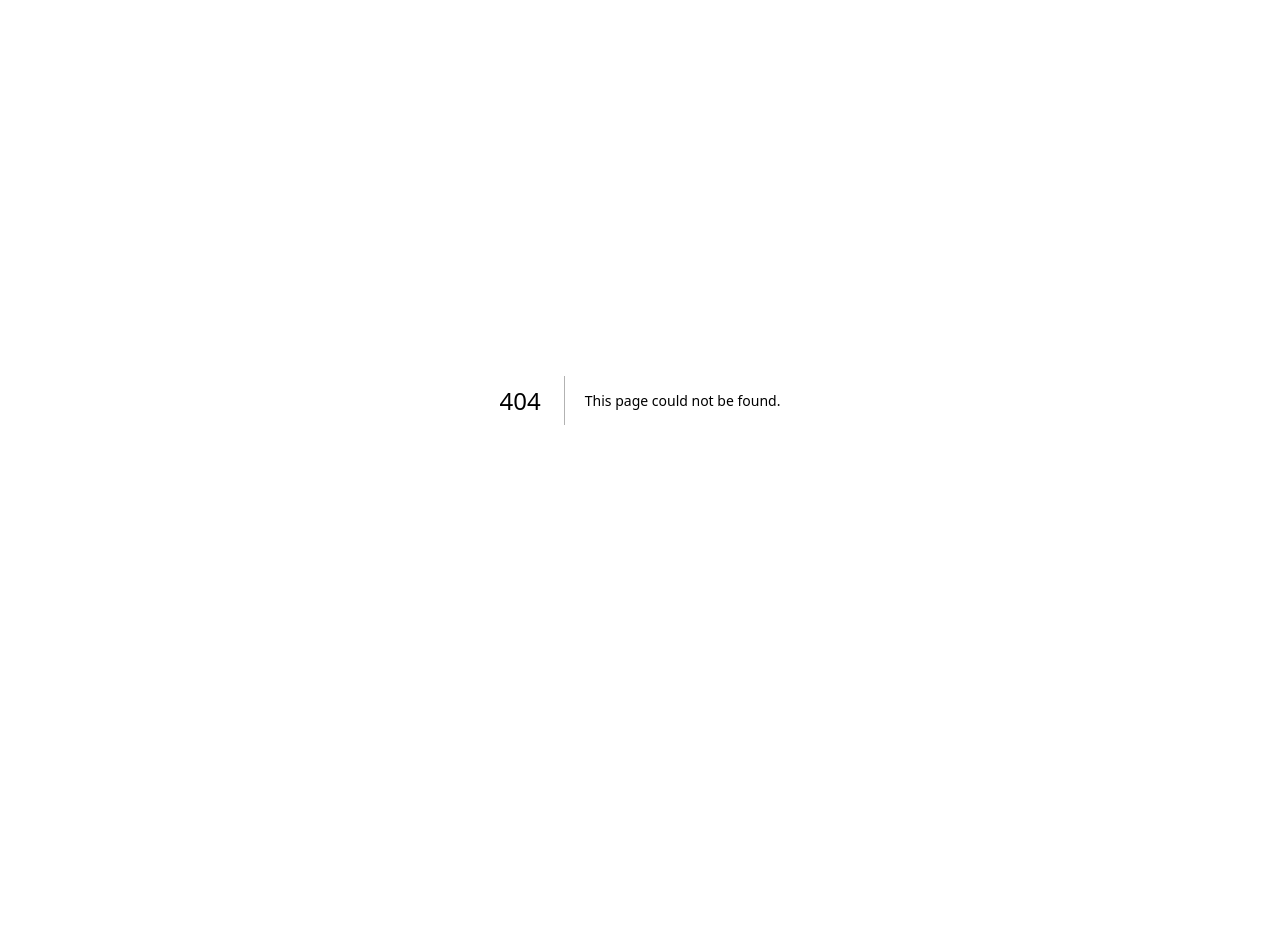
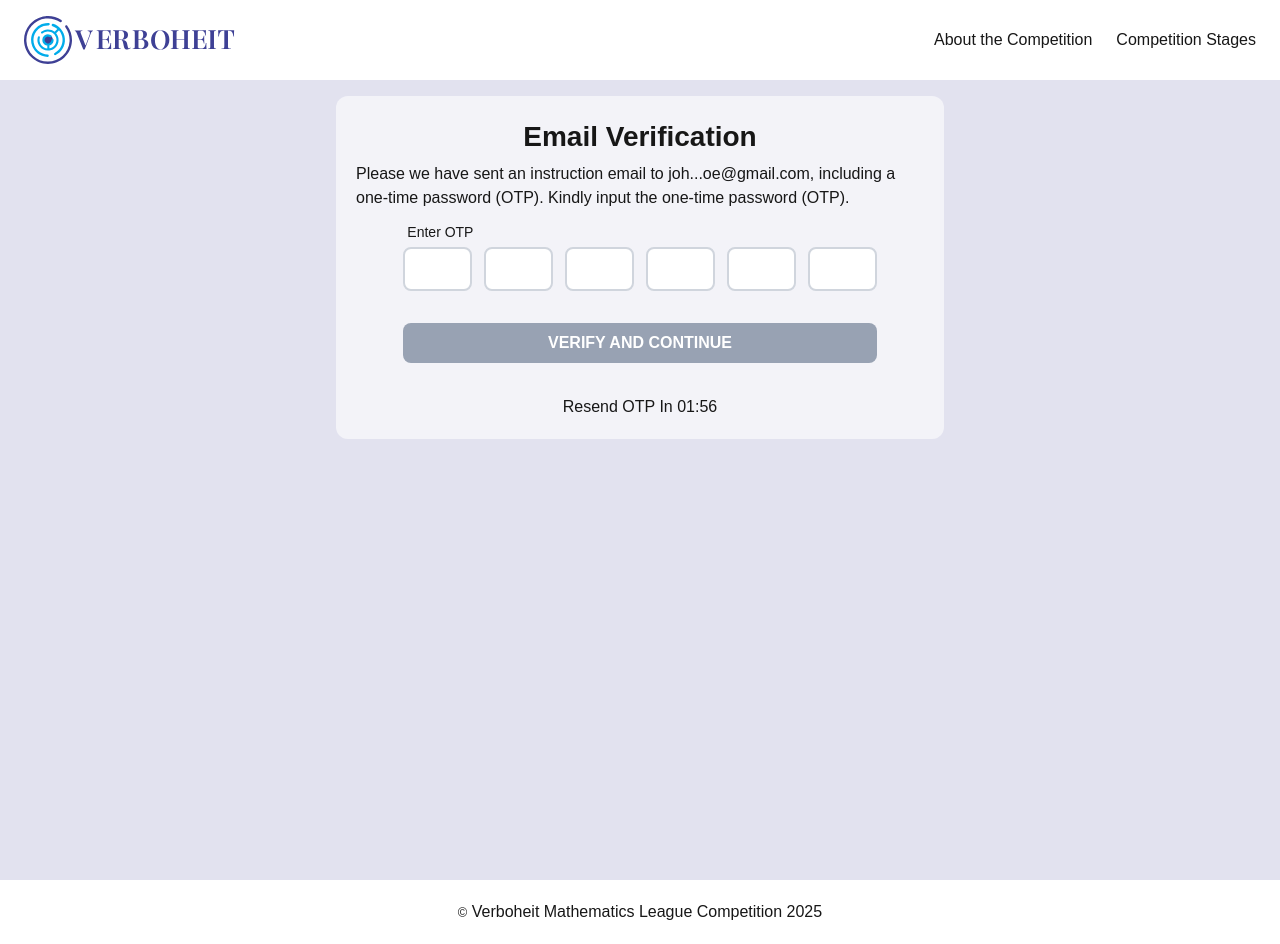
Before and after one commit to theolujay/vmlc-frontend, a Next.js app: page /auth/verify in a window 1280 px wide. Before the commit this address had no page. Before the commit the page ends 800 px from the top, so only its background shows below. Built offline with nearby package versions, Linux system fonts and the light colour scheme.

Commit message:
worked on verify page

```diff
--- /dev/null
+++ b/src/app/auth/verify/page.tsx
@@ -0,0 +1,2 @@
+import EmailVerification from "@/components/auth/EmailVerification";
+export default EmailVerification;
--- /dev/null
+++ b/src/components/auth/EmailVerification.tsx
@@ -0,0 +1,57 @@
+
+
+import Link from 'next/link'
+import AuthButton from '../ui/AuthButton'
+import { OTP } from '../ui/Input'
+import AuthLayout from './Layout/Layout'
+
+
+
+export default function EmailVerification() {
+
+
+    // const handleSubmit = () => setTab('reset')
+    return (
+        <AuthLayout>
+            <div className="flex flex-col w-[50%] gap-3 items-center justify-center mx-auto p-4 ">
+                <div className="flex flex-col p-5 rounded-[12px] w-full bg-[#FFFFFF99]">
+
+
+                    <div className="flex flex-col w-full ">
+                        <div className="flex flex-col gap-3 items-center">
+                                    <div className="flex gap-1 items-center flex-col">
+                                        <h2 className='text-[28px] font-[700]'>Email Verification</h2>
+                                        <p>Please we have sent an instruction email to joh...oe@gmail.com, including a one-time password (OTP). Kindly input the one-time password (OTP).</p>
+                                    </div>
+                                    <div className="form-wrapper flex flex-col gap-2 w-5/6 justify-center">
+
+
+                                        <div className="flex w-full">
+                                            <OTP label='Enter OTP' className='border-[#D0D5DD]' />
+                                        </div>
+
+
+                                        <div className="grid mt-6">
+                                            <AuthButton
+                                            // onClick={handleSubmit}
+                                            >verify and continue</AuthButton>
+                                        </div>
+                                        <div className="flex flex-col gap-3 items-center mt-6">
+                                            <div className='flex flex-col items-center gap-2'>
+                                                <div className="">
+                                                    <span>Resend OTP In </span>
+                                                    <Link href='/'>01:56</Link>
+                                                </div>
+                                            </div>
+                                        </div>
+                                    </div>
+                                </div>
+
+                    </div>
+                </div>
+            </div>
+
+
+        </AuthLayout>
+    )
+}
--- a/src/components/ui/Input.tsx
+++ b/src/components/ui/Input.tsx
@@ -81,7 +81,7 @@ export function OTP({ className, label }: Readonly<{ className?: string, label:
             <span className='text-[14px] ml-1'>{label}</span>
             <div className="flex gap-3 w-full">
 
-                {Array.from({ length: 6 }).map((_, index) => <div key={`otpfield-${index}`} className={clsx('flex border-2 w-1/6  bg-white focus:outline-1 focus:outline-amber-300 gap-1 items-center px-2 rounded-[8px]', className)}>
+                {Array.from({ length: 6 }).map((_, index) => <div key={`otpfield-${index}`} className={clsx('flex border-2 w-1/6  bg-white focus=within:outline-1 focus-within:border-[#01ACEA] focus:outline-[#01ACEA] gap-1 items-center px-2 rounded-[8px]', className)}>
 
                     <input type="text" maxLength={1} onChange={e => handleChange(e, index)} onKeyDown={e => handleKeyDown(e, index)} ref={el => {
                         inputs.current[index] = el;
```
